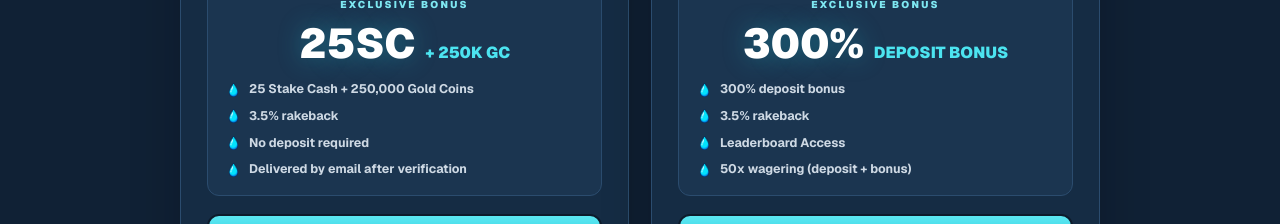
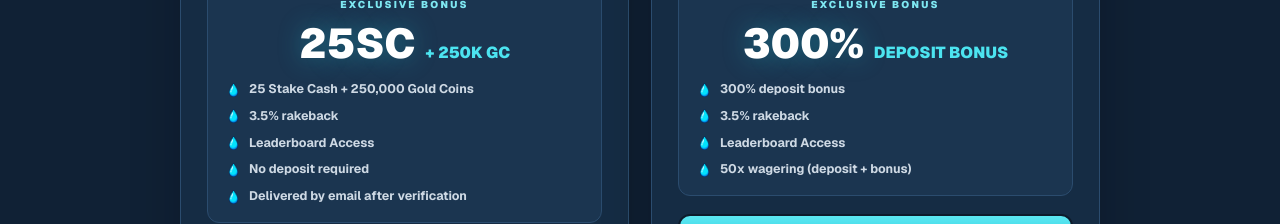
Before and after one commit to aspct49-dev/frizzy, a Next.js app: page / in a window 1280 px wide. Shown: the part 1180-1404 px from the top of the page. Built offline with nearby package versions, Linux system fonts and the light colour scheme; no server answers.

Commit message:
List Leaderboard Access on the Stake.us card too - leaderboard covers both sites

```diff
--- a/app/page.tsx
+++ b/app/page.tsx
@@ -130,6 +130,7 @@ export default async function Home() {
               <ul className="bonusFeatures">
                 <li>25 Stake Cash + 250,000 Gold Coins</li>
                 <li>3.5% rakeback</li>
+                <li>Leaderboard Access</li>
                 <li>No deposit required</li>
                 <li>Delivered by email after verification</li>
               </ul>
```
